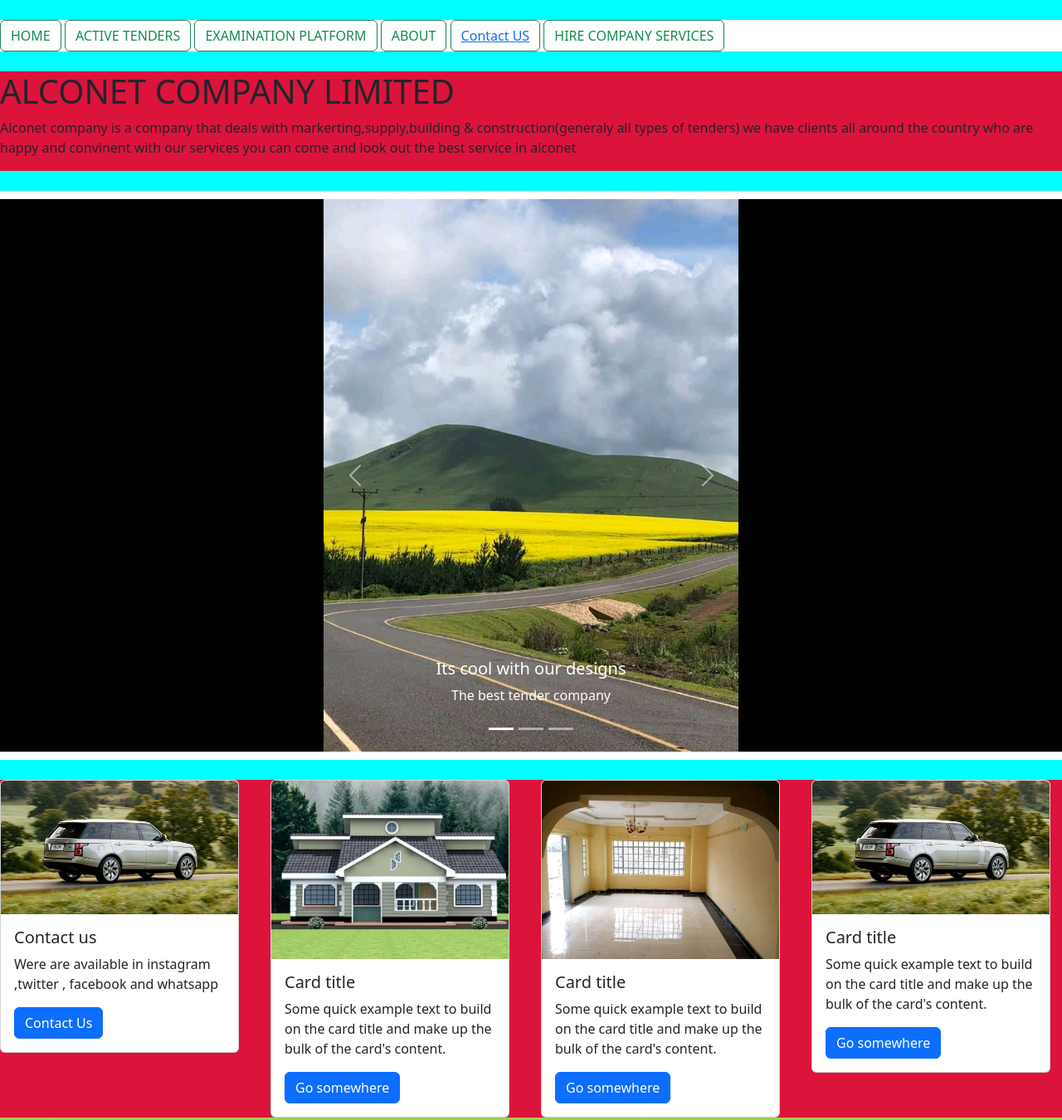
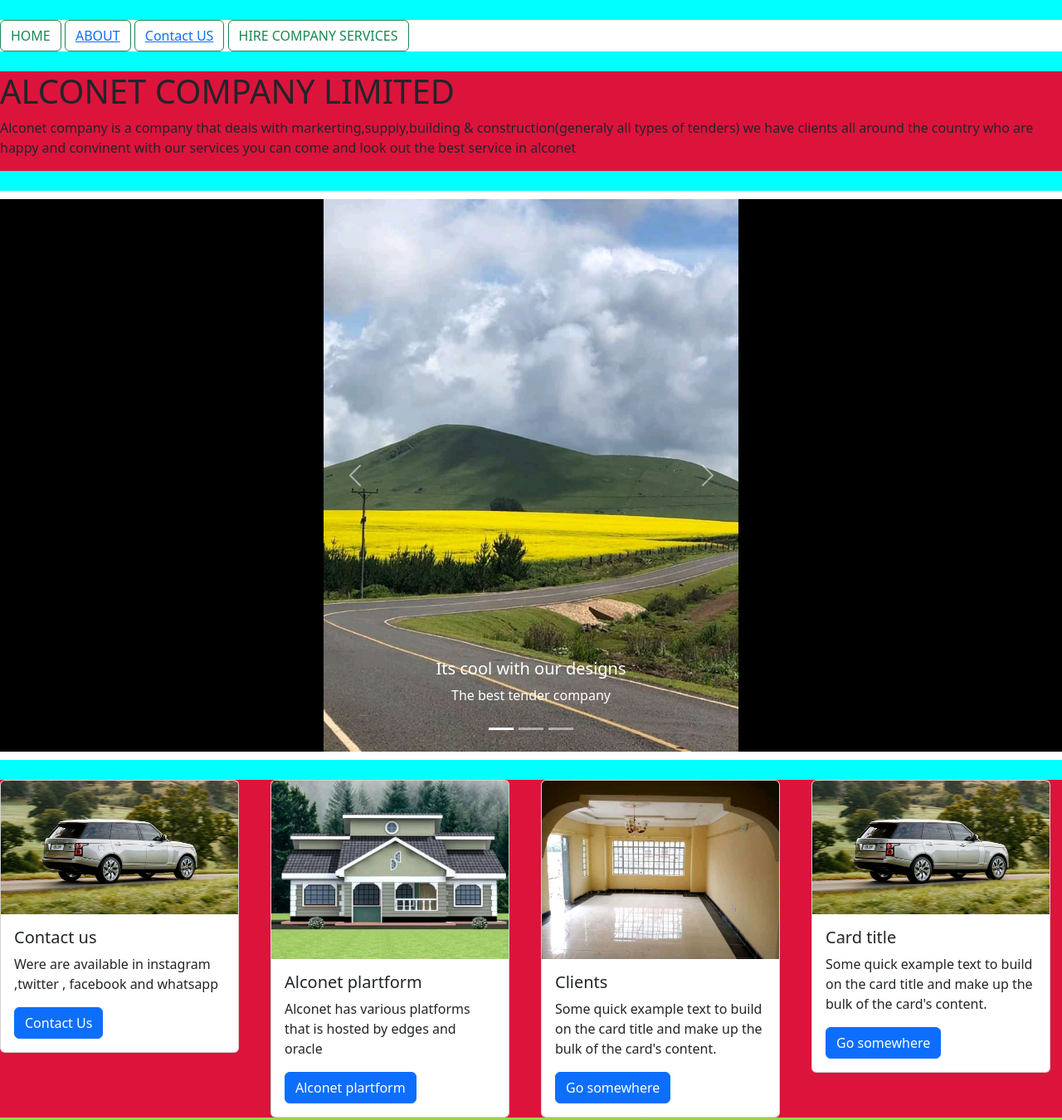
Before and after one commit to shacklebayyy/assignment, a plain HTML site: page index.html in a window 1280 px wide. Shown: the top 1350 px of the page at 83% size. Drawn offline with nearby package versions, Linux system fonts and the light colour scheme.

Commit message:
this for friday

```diff
--- a/index.html
+++ b/index.html
@@ -17,9 +17,8 @@
       <!--float on right-->
         <!---buttons here ---->
         <button type="button" class="btn btn-outline-success ">HOME</button>
-        <button type="button" class="btn btn-outline-success">ACTIVE TENDERS</button>
-        <button type="button" class="btn btn-outline-success">EXAMINATION PLATFORM</button>
-        <button type="button" class="btn btn-outline-success">ABOUT</button>
+        <button type="button" class="btn btn-outline-success"><a href="ab
+          ">ABOUT</a></button>
         <button type="button" class="btn btn-outline-success"><a href="contact.html">Contact US</a></button>
         <button type="button" class="btn btn-outline-success">HIRE COMPANY SERVICES</button>
         <div class="row">
@@ -107,9 +106,9 @@
               <div class="card" style="width: 18rem;">
                 <img src="FB_IMG_15815265538600863.jpg" class="card-img-top" alt="...">
                 <div class="card-body">
-                  <h5 class="card-title">Card title</h5>
-                  <p class="card-text">Some quick example text to build on the card title and make up the bulk of the card's content.</p>
-                  <a href="#" class="btn btn-primary">Go somewhere</a>
+                  <h5 class="card-title">Alconet plartform</h5>
+                  <p class="card-text">Alconet has various platforms that is hosted by edges and oracle</p>
+                  <a href="#" class="btn btn-primary">Alconet plartform</a>
                 </div>
               </div>
             </div>
@@ -117,7 +116,7 @@
               <div class="card" style="width: 18rem;">
                 <img src="FB_IMG_15939187766013621.jpg" class="card-img-top" alt="...">
                 <div class="card-body">
-                  <h5 class="card-title">Card title</h5>
+                  <h5 class="card-title">Clients</h5>
                   <p class="card-text">Some quick example text to build on the card title and make up the bulk of the card's content.</p>
                   <a href="#" class="btn btn-primary">Go somewhere</a>
                 </div>
```
